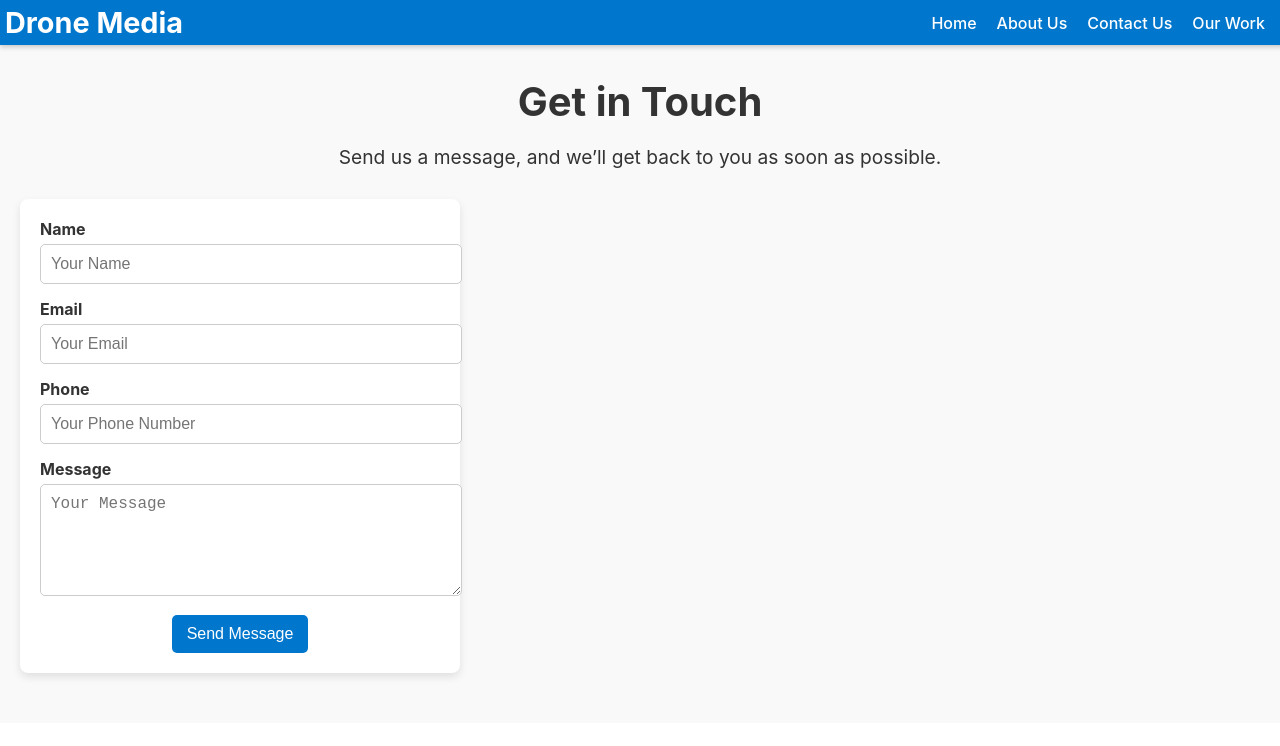
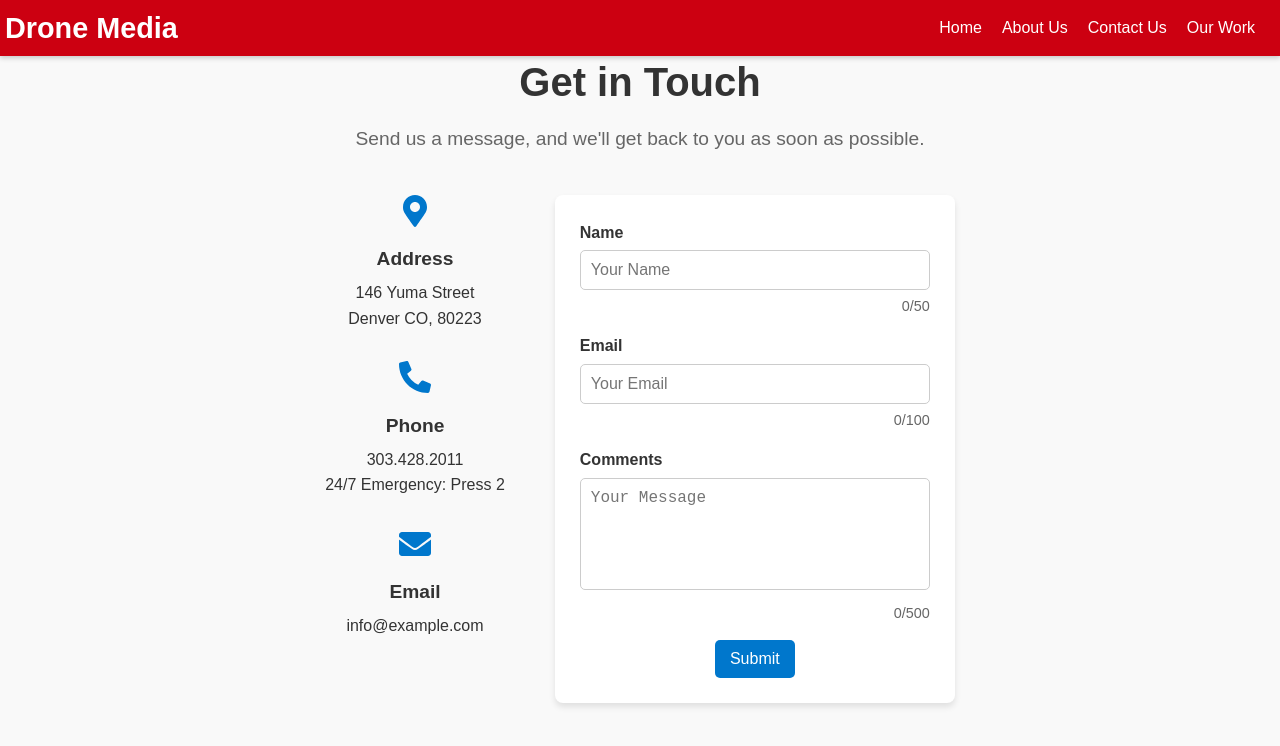
Before and after one commit to Jebmcw/Drone_Website, a React (Create React App) app in the folder frontend/: page /contact in a window 1280 px wide. Shown: the top 746 px of the page. Built offline with nearby package versions, Linux system fonts and the light colour scheme; no server answers.

Commit message:
Fix the home page a little bit amd made the contact page look a lot better

```diff
--- a/frontend/package.json
+++ b/frontend/package.json
@@ -7,6 +7,7 @@
     "cra-template": "1.2.0",
     "react": "^19.0.0",
     "react-dom": "^19.0.0",
+    "react-icons": "^5.4.0",
     "react-router-dom": "^7.0.2",
     "react-scripts": "5.0.1",
     "web-vitals": "^4.2.4"
--- a/frontend/src/components/ContactPage.css
+++ b/frontend/src/components/ContactPage.css
@@ -1,23 +1,43 @@
-/* Page Container */
-.contact-container {
-    padding: 50px 20px;
+/* ============================
+   General Styles
+   ============================ */
+   * {
+    margin: 0;
+    padding: 0;
+    box-sizing: border-box;
+  }
+
+  body {
+    font-family: Arial, sans-serif;
+    line-height: 1.6;
     background-color: #f9f9f9;
-    text-align: center;
     color: #333;
   }
 
-  /* Title and Description */
+  /* ============================
+     Contact Section Container
+     ============================ */
+  .contact-container {
+    text-align: center;
+    padding: 50px 20px;
+    background-color: #f9f9f9;
+  }
+
   .contact-title {
     font-size: 2.5rem;
+    font-weight: bold;
     margin-bottom: 10px;
   }
 
   .contact-description {
     font-size: 1.2rem;
-    margin-bottom: 30px;
+    margin-bottom: 40px;
+    color: #666;
   }
 
-  /* Content Layout */
+  /* ============================
+     Contact Content Layout
+     ============================ */
   .contact-content {
     display: flex;
     justify-content: center;
@@ -25,12 +45,49 @@
     flex-wrap: wrap;
   }
 
-  /* Contact Form */
+  /* ============================
+     Contact Information
+     ============================ */
+  .contact-info {
+    max-width: 300px;
+    text-align: center;
+  }
+
+  .info-item {
+    margin-bottom: 30px;
+  }
+
+  .info-item .icon {
+    font-size: 2rem;
+    color: #0077cc;
+    margin-bottom: 10px;
+  }
+
+  .info-item h4 {
+    font-size: 1.2rem;
+    margin-bottom: 5px;
+  }
+
+  .info-item p,
+  .info-item a {
+    font-size: 1rem;
+    color: #333;
+    text-decoration: none;
+  }
+
+  .info-item a:hover {
+    color: #0077cc;
+    text-decoration: underline;
+  }
+
+  /* ============================
+     Contact Form Styling
+     ============================ */
   .contact-form {
     background-color: #fff;
-    padding: 20px;
+    padding: 25px;
     border-radius: 8px;
-    box-shadow: 0 4px 8px rgba(0, 0, 0, 0.1);
+    box-shadow: 0 4px 6px rgba(0, 0, 0, 0.1);
     max-width: 400px;
     width: 100%;
   }
@@ -46,19 +103,40 @@
     font-weight: bold;
   }
 
-  .form-group input,
-  .form-group textarea {
+  .char-count {
+    display: block;
+    text-align: right;
+    font-size: 0.9rem;
+    color: #666;
+    margin-top: 5px;
+  }
+
+
+  .form-group input {
     width: 100%;
     padding: 10px;
     border: 1px solid #ccc;
     border-radius: 5px;
     font-size: 1rem;
+    box-sizing: border-box; /* Ensures consistent size */
   }
 
-  .form-group input:focus,
-  .form-group textarea:focus {
-    outline: none;
-    border-color: #0077cc;
+  .form-group textarea {
+    width: 100%; /* Full width of its container */
+    min-height: 150px; /* Set a fixed initial height */
+    padding: 10px;
+    border: 1px solid #ccc;
+    border-radius: 5px;
+    font-size: 1rem;
+    resize: none; /* Completely disable resizing */
+    box-sizing: border-box; /* Prevent padding from affecting width */
+    overflow-y: auto; /* Scrollbar only when content overflows vertically */
+  }
+
+
+
+  .form-group textarea {
+    min-height: 100px; /* Prevent textarea from being too small */
   }
 
   .submit-button {
@@ -69,33 +147,23 @@
     border-radius: 5px;
     font-size: 1rem;
     cursor: pointer;
-    transition: background-color 0.2s;
+    transition: background-color 0.2s ease-in-out;
   }
 
   .submit-button:hover {
     background-color: #005fa3;
   }
 
-  /* Contact Information */
-  .contact-info {
-    text-align: left;
-    max-width: 300px;
+  /* ============================
+     Responsive Design
+     ============================ */
+  @media (max-width: 768px) {
+    .contact-content {
+      flex-direction: column;
+    }
+
+    .contact-info,
+    .contact-form {
+      max-width: 100%;
+    }
   }
-
-  .contact-info h3 {
-    margin-bottom: 15px;
-  }
-
-  .contact-info p {
-    margin-bottom: 10px;
-    font-size: 1.1rem;
-  }
-
-  .contact-info a {
-    color: #0077cc;
-    text-decoration: none;
-  }
-
-  .contact-info a:hover {
-    text-decoration: underline;
-  }
--- a/frontend/src/components/ContactPage.js
+++ b/frontend/src/components/ContactPage.js
@@ -1,100 +1,92 @@
-import React, { useState } from 'react';
-import './ContactPage.css';
+import React, { useState } from "react";
+import { FaEnvelope, FaMapMarkerAlt, FaPhoneAlt } from "react-icons/fa";
+import "./ContactPage.css";
 
 const ContactPage = () => {
-  const [formData, setFormData] = useState({
-    name: '',
-    email: '',
-    phone: '',
-    message: '',
-  });
-
-  const handleChange = (e) => {
-    const { name, value } = e.target;
-    setFormData({ ...formData, [name]: value });
-  };
-
-  const handleSubmit = async (e) => {
-    e.preventDefault();
-
-    try {
-      const response = await fetch('http://localhost:5000/api/contact', {
-        method: 'POST',
-        headers: { 'Content-Type': 'application/json' },
-        body: JSON.stringify(formData),
-      });
-
-      const result = await response.json();
-
-      if (response.ok) {
-        alert('Message sent successfully!');
-        setFormData({ name: '', email: '', phone: '', message: '' }); // Clear form
-      } else {
-        alert('Failed to send message. Please try again.');
-        console.error(result);
-      }
-    } catch (error) {
-      console.error('Error:', error);
-      alert('An error occurred. Please try again later.');
-    }
-  };
+  // State to track character counts
+  const [nameCount, setNameCount] = useState(0);
+  const [emailCount, setEmailCount] = useState(0);
+  const [messageCount, setMessageCount] = useState(0);
 
   return (
-    <div className="contact-container">
-      <h1 className="contact-title">Get in Touch</h1>
+    <section className="contact-container">
+      {/* Section Title and Description */}
+      <h2 className="contact-title">Get in Touch</h2>
       <p className="contact-description">
-        Send us a message, and we’ll get back to you as soon as possible.
+        Send us a message, and we'll get back to you as soon as possible.
       </p>
-      <form className="contact-form" onSubmit={handleSubmit}>
+
+      <div className="contact-content">
+        {/* Contact Information */}
+        <div className="contact-info">
+          <div className="info-item">
+            <FaMapMarkerAlt className="icon" />
+            <h4>Address</h4>
+            <p>146 Yuma Street<br />Denver CO, 80223</p>
+          </div>
+          <div className="info-item">
+            <FaPhoneAlt className="icon" />
+            <h4>Phone</h4>
+            <p>303.428.2011<br />24/7 Emergency: Press 2</p>
+          </div>
+          <div className="info-item">
+            <FaEnvelope className="icon" />
+            <h4>Email</h4>
+            <p>
+              <a href="mailto:info@example.com">info@example.com</a>
+            </p>
+          </div>
+        </div>
+
+        {/* Contact Form */}
+        <div className="contact-form">
+          <form>
+            {/* Name Field */}
             <div className="form-group">
-          <label>Name</label>
+              <label htmlFor="name">Name</label>
               <input
                 type="text"
-            name="name"
-            value={formData.name}
-            onChange={handleChange}
+                id="name"
                 placeholder="Your Name"
-            required
+                maxLength="50"
+                onChange={(e) => setNameCount(e.target.value.length)} /* Update state */
               />
+              <small className="char-count">{nameCount}/50</small>
             </div>
+
+            {/* Email Field */}
             <div className="form-group">
-          <label>Email</label>
+              <label htmlFor="email">Email</label>
               <input
                 type="email"
-            name="email"
-            value={formData.email}
-            onChange={handleChange}
+                id="email"
                 placeholder="Your Email"
-            required
+                maxLength="100"
+                onChange={(e) => setEmailCount(e.target.value.length)} /* Update state */
               />
+              <small className="char-count">{emailCount}/100</small>
             </div>
+
+            {/* Message Field */}
             <div className="form-group">
-          <label>Phone</label>
-          <input
-            type="tel"
-            name="phone"
-            value={formData.phone}
-            onChange={handleChange}
-            placeholder="Your Phone Number"
-            required
-          />
+              <label htmlFor="message">Comments</label>
+              <textarea
+                id="message"
+                rows="5"
+                placeholder="Your Message"
+                maxLength="500"
+                onChange={(e) => setMessageCount(e.target.value.length)} /* Update state */
+              ></textarea>
+              <small className="char-count">{messageCount}/500</small>
             </div>
-        <div className="form-group">
-          <label>Message</label>
-          <textarea
-            name="message"
-            value={formData.message}
-            onChange={handleChange}
-            placeholder="Your Message"
-            rows="5"
-            required
-          ></textarea>
-        </div>
+
             <button type="submit" className="submit-button">
-          Send Message
+              Submit
             </button>
           </form>
         </div>
+      </div>
+    </section>
   );
 };
 
--- a/frontend/src/components/FeaturesSection.css
+++ b/frontend/src/components/FeaturesSection.css
@@ -1,5 +1,5 @@
 .features-section {
-    background-color: #f9f9f9; /* Light gray background */
+    background-color: #ffffff; /* Light gray background */
     padding: 50px 20px;
     text-align: center;
   }
--- a/frontend/src/components/Header.css
+++ b/frontend/src/components/Header.css
@@ -4,7 +4,7 @@
     top: 0;
     left: 0;
     width: 100%;
-    background-color: #0077cc; /* Cool blue background */
+    background-color: #cc0011; /* Cool blue background */
     color: #fff; /* White text */
     display: flex; /* Flexbox for layout */
     justify-content: space-between;
```
Also changed, not shown: frontend/src/App.js (+7 -7 lines), 1 other file (tests, documents, lock files or other folders). Lines whose indentation alone changed are shown as unchanged.
